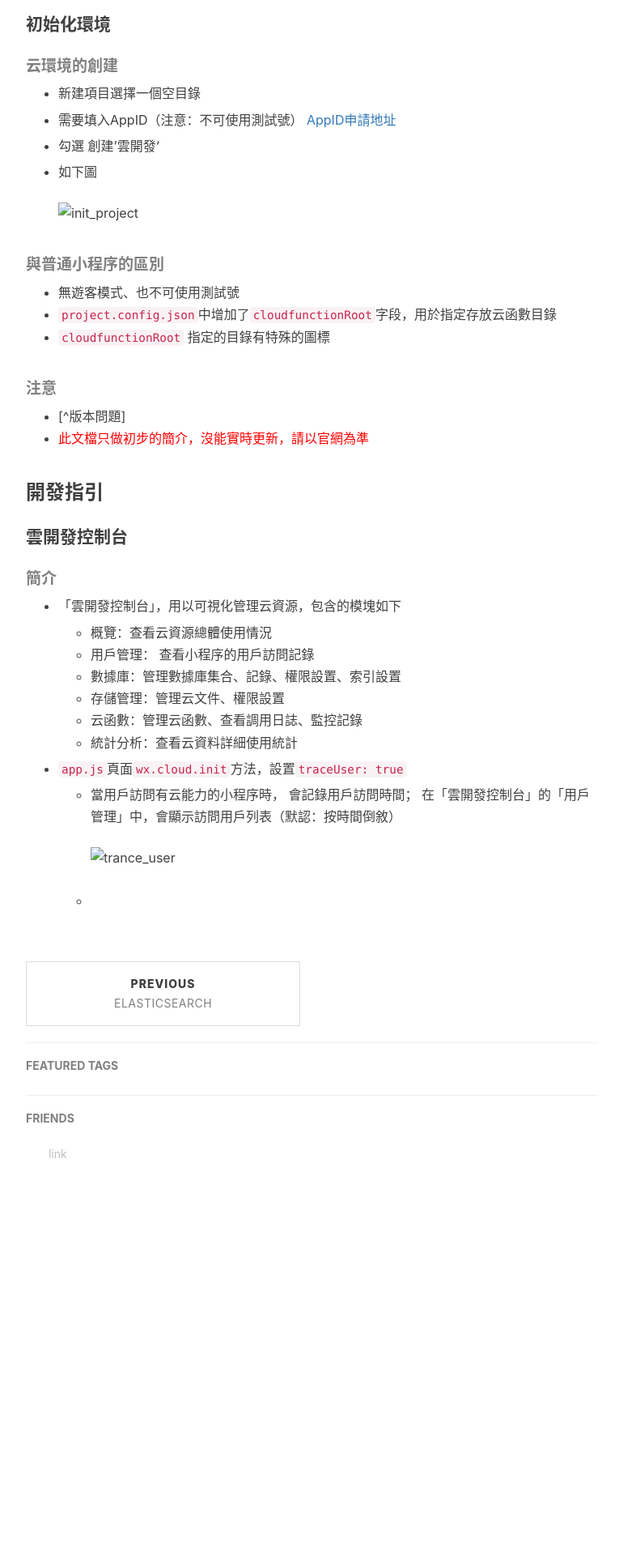
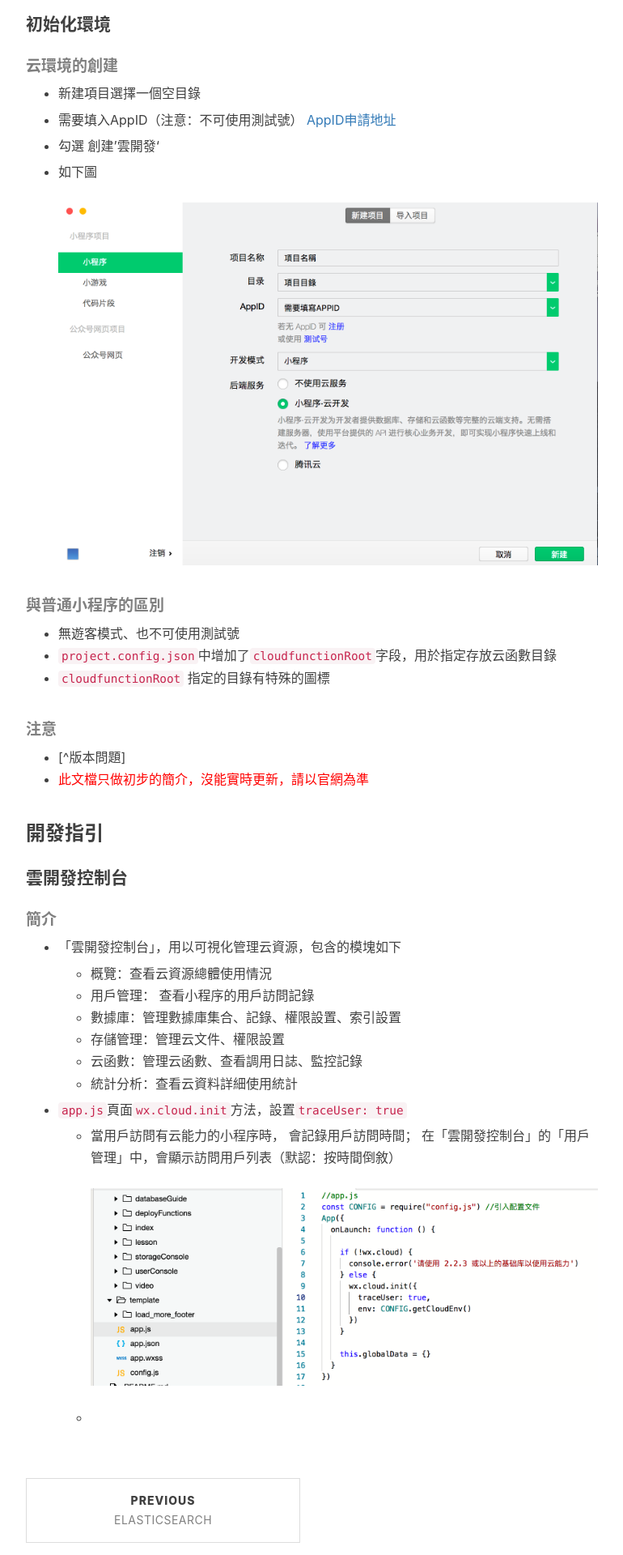
Before and after one commit to laichixin/laichixin.github.com, a Jekyll site: the page built from _posts/2019-03-16-wechat_miniprogram.md, in a window 1280 px wide. Shown: the part 4120-6040 px from the top of the page at 81% size, without its empty margins (233-1003 px from the left). Built offline with Jekyll 4.4.1, drawn with Linux system fonts in a browser that asks for light colours; nearby versions of some CDN libraries; comment, search, counter and statistics services are not loaded; before the commit the page ends 5739 px from its top, so only the background shows below that.

Commit message:
修改圖片

```diff
--- a/_posts/2019-03-16-wechat_miniprogram.md
+++ b/_posts/2019-03-16-wechat_miniprogram.md
@@ -209,7 +209,7 @@ tags:
 
 * 如下圖
 
-  ![init_project](../image/wechat/miniprogram/init_project.png)
+  ![init_project](/image/wechat/miniprogram/init_project.png)
 
 ##### 與普通小程序的區別
 
@@ -243,7 +243,7 @@ tags:
 
   * 當用戶訪問有云能力的小程序時， 會記錄用戶訪問時間； 在「雲開發控制台」的「用戶管理」中，會顯示訪問用戶列表（默認：按時間倒敘）
 
-    ![trance_user](../image/wechat/miniprogram/trance_user.png)
+    ![trance_user](/image/wechat/miniprogram/trance_user.png)
 
   *
 
```
